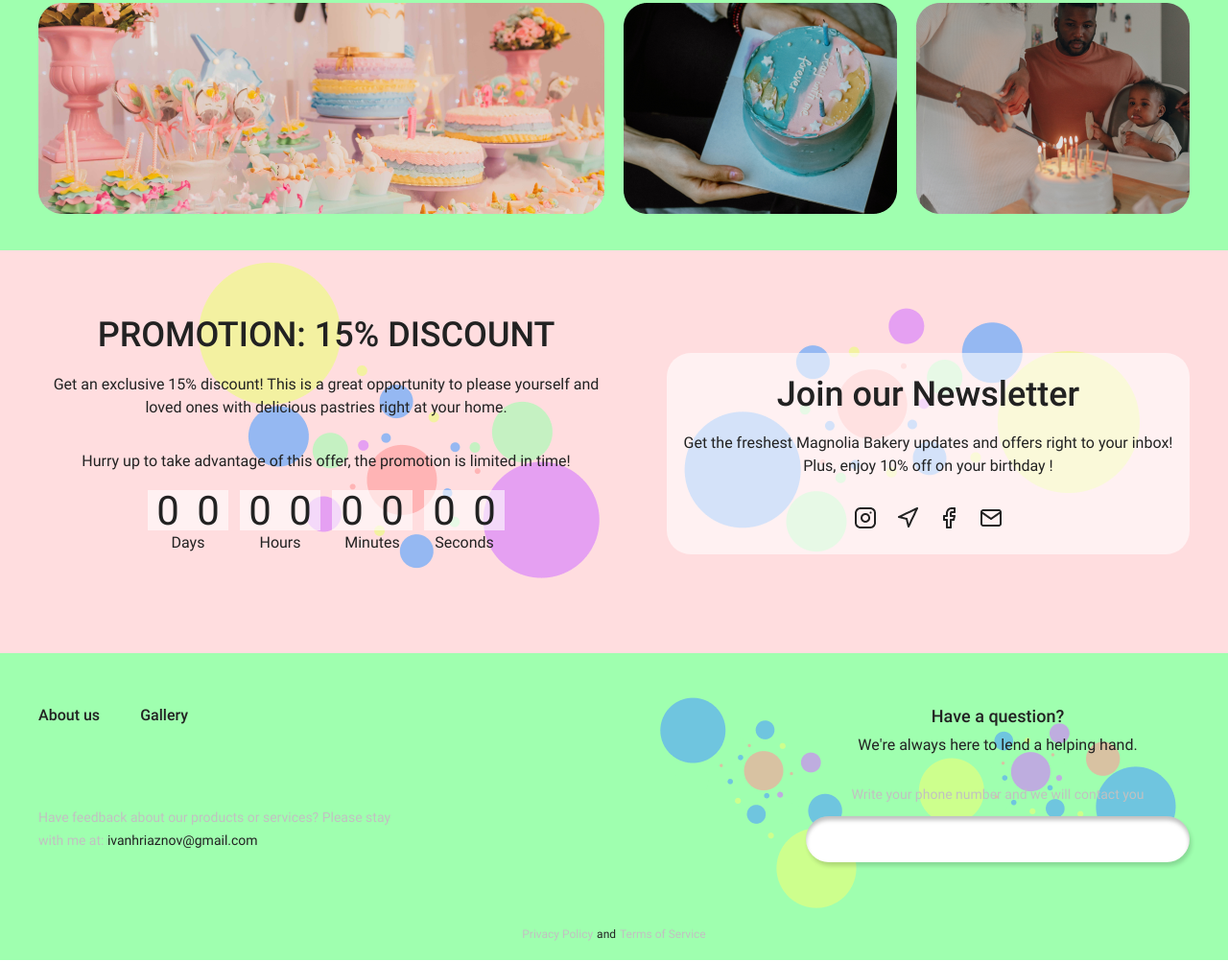
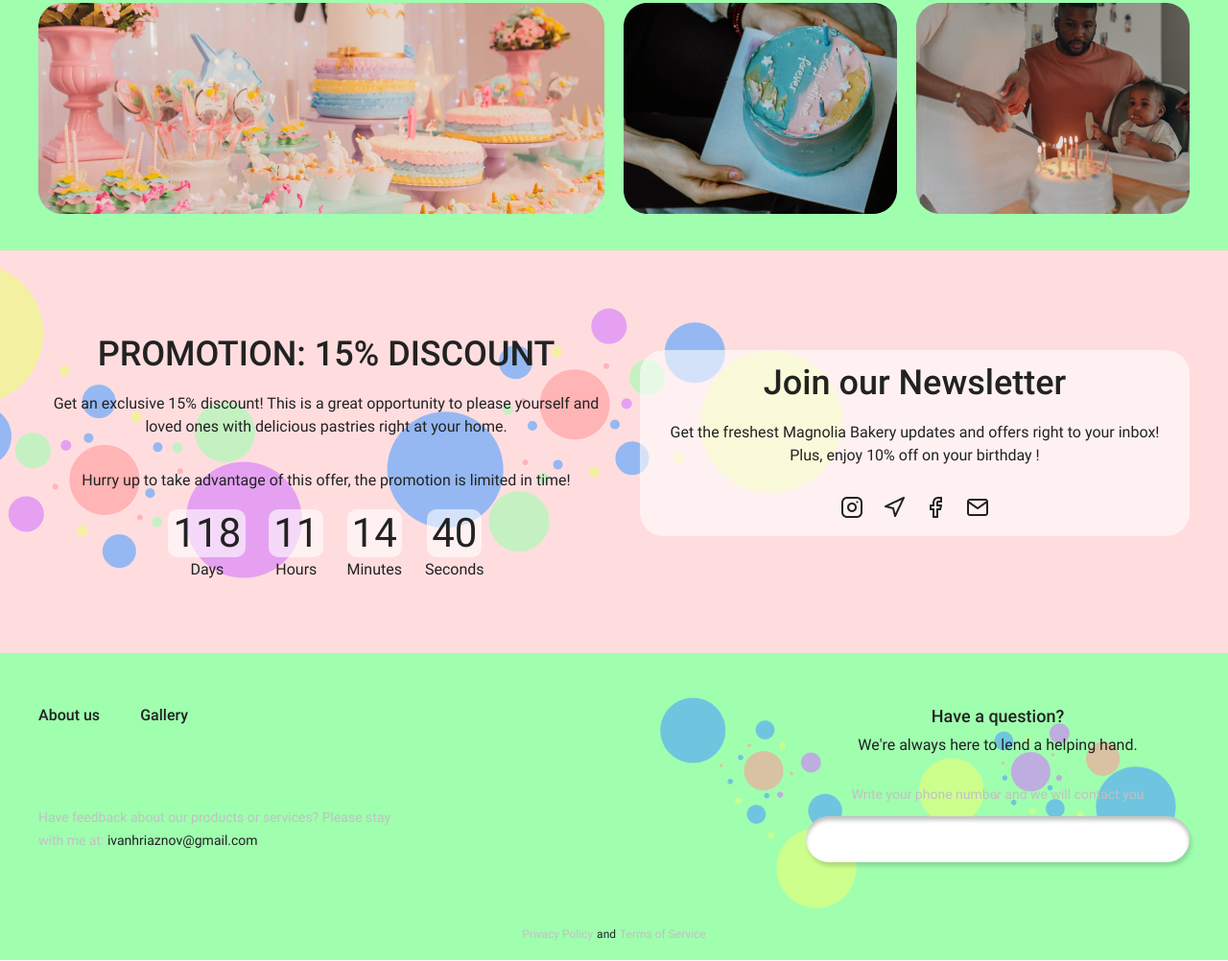
Before and after one commit to IvanGHr/candy_vite-proj, a website built with Vite: page index.html in a window 1280 px wide. Shown: the part 3232-4234 px from the top of the page at 96% size. Built offline with nearby package versions, Linux system fonts and the light colour scheme.

Commit message:
timer created

```diff
--- a/index.html
+++ b/index.html
@@ -277,32 +277,28 @@
 						</div>
 						<div class="timer-box__timers">
 							<div class="timer-box__timer">
-								<div id="days" class="timer-box__number">
-									<div class="timer-box__figure">0</div>
-									<div class="timer-box__figure">0</div>
+								<div class="timer-box__number">
+									<div id="days" class="timer-box__figure"><span>00</span></div>
+									<div class="timer-box__text">Days</div>
 								</div>
-								<div class="timer-box__text">Days</div>
 							</div>
 							<div class="timer-box__timer">
-								<div id="hours" class="timer-box__number">
-									<div class="timer-box__figure">0</div>
-									<div class="timer-box__figure">0</div>
+								<div class="timer-box__number">
+									<div id="hours" class="timer-box__figure"><span>00</span></div>
+									<div class="timer-box__text">Hours</div>
 								</div>
-								<div class="timer-box__text">Hours</div>
 							</div>
 							<div class="timer-box__timer">
-								<div id="minutes" class="timer-box__number">
-									<div class="timer-box__figure">0</div>
-									<div class="timer-box__figure">0</div>
+								<div class="timer-box__number">
+									<div id="minutes" class="timer-box__figure"><span>00</span></div>
+									<div class="timer-box__text">Minutes</div>
 								</div>
-								<div class="timer-box__text">Minutes</div>
 							</div>
 							<div class="timer-box__timer">
-								<div id="seconds" class="timer-box__number">
-									<div class="timer-box__figure">0</div>
-									<div class="timer-box__figure">0</div>
+								<div class="timer-box__number">
+									<div id="seconds" class="timer-box__figure"><span>00</span></div>
+									<div class="timer-box__text">Seconds</div>
 								</div>
-								<div class="timer-box__text">Seconds</div>
 							</div>
 						</div>
 					</div>
@@ -332,9 +328,9 @@
 						</a>
 					</div>
 				</div>
-				<div class="link__bg">
-					<img src="img/bg-linc.png" alt="" />
-				</div>
+			</div>
+			<div class="link__bg">
+				<img src="img/bg-linc.png" alt="" />
 			</div>
 		</section>
 		<footer id="footer" class="footer">
--- a/src/js/main.js
+++ b/src/js/main.js
@@ -4,14 +4,17 @@ import mainSection from './modules/logo';
 import nav from './modules/nav-menu';
 import contactUs from './modules/modals';
 import contact from './modules/contact';
+import timer from './modules/timer';
+import mask from './modules/mask';
 
 window.addEventListener('DOMContentLoaded', () => {
     'use strict';
 
+    let deadLine = '2024-01-01';
+
     mainSection();
     nav();
     contactUs();
-    contact('input[name="phone"]', 'input[name="e-mail"]',)
-
-
+    contact('input[name="phone"]', 'input[name="e-mail"]');
+    timer('.timer-box__timers', deadLine);
 });
--- a/src/js/modules/contact.js
+++ b/src/js/modules/contact.js
@@ -48,6 +48,7 @@ const contact = (checkPhone, checkEmail, url) => {
             if (!formData.get('e-mail') && !formData.get('phone')) {
                 form.querySelector(checkEmail).style.border = '1px solid red'
                 form.querySelector(checkPhone).style.border = '1px solid red'
+                messageStatus.style.color = 'red';
                 messageStatus.textContent = message.empty;
                 setTimeout(() => {
                     form.querySelector(checkEmail).style.border = 'none'
@@ -60,7 +61,10 @@ const contact = (checkPhone, checkEmail, url) => {
                         console.log(result);
                         messageStatus.textContent = message.done;
                     })
-                    .catch(() => messageStatus.textContent = message.fail)
+                    .catch(() => {
+                        messageStatus.textContent = message.fail;
+                        messageStatus.style.color = 'red';
+                    })
                     .finally(() => {
                         clearInputs();
                         setTimeout(() => {
--- /dev/null
+++ b/src/js/modules/mask.js
@@ -0,0 +1,5 @@
+const mask = () => {
+
+};
+
+export default mask;
--- /dev/null
+++ b/src/js/modules/timer.js
@@ -0,0 +1,58 @@
+const timer = (id, deadline) => {
+	const addZero = figure => {
+		if (figure <= 9) {
+			return '0' + figure
+		} else {
+			return figure
+		}
+	}
+
+	const getTimeRemaining = finalDate => {
+		const time = Date.parse(finalDate) - Date.parse(new Date()),
+			days = Math.floor(time / (1000 * 60 * 60 * 24)),
+			hours = Math.floor((time / (1000 * 60 * 60)) % 24),
+			minutes = Math.floor((time / 1000 / 60) % 60),
+			seconds = Math.floor((time / 1000) % 60)
+
+		return {
+			totalTime: time,
+			days: days,
+			hours: hours,
+			minutes: minutes,
+			seconds: seconds,
+		}
+	}
+
+	const setClockToPage = (selector, finalDate) => {
+		const timer = document.querySelector(selector),
+			days = timer.querySelector('#days'),
+			hours = timer.querySelector('#hours'),
+			minutes = timer.querySelector('#minutes'),
+			seconds = timer.querySelector('#seconds'),
+			timeInterval = setInterval(updateClock, 1000)
+
+		updateClock()
+
+		function updateClock() {
+			const time = getTimeRemaining(finalDate)
+
+			days.textContent = addZero(time.days)
+			hours.textContent = addZero(time.hours)
+			minutes.textContent = addZero(time.minutes)
+			seconds.textContent = addZero(time.seconds)
+
+			if (time.totalTime <= 0) {
+				days.textContent = '00'
+				hours.textContent = '00'
+				minutes.textContent = '00'
+				seconds.textContent = '00'
+
+				clearInterval(timeInterval)
+			}
+		}
+	}
+
+	setClockToPage(id, deadline)
+}
+
+export default timer;
--- a/src/sass/main.sass
+++ b/src/sass/main.sass
@@ -295,24 +295,25 @@ body
 .link
     min-height: 420px
     background-color: $color-pink
+    z-index: 10
+    position: relative
     .container
-        position: relative
-        z-index: 1
+        display: flex
+        justify-content: space-between
+        align-items: center
+        padding-top: 20px
     &__bg
         position: absolute
         top: 0
-        right: 50px
-        z-index: -1
+        right: 400px
         opacity: 0.6
+        z-index: -10
     &__promotion
         padding-top: 68px
         max-width: 50%
         height: 100%
-
     &__join
-        position: absolute
-        top: 107px
-        right: 0
+        margin-top: 40px
 
 .promotion
     &__title
@@ -336,34 +337,38 @@ body
         margin-bottom: 18px
     &__timers
         display: flex
+        flex-direction: row
+        flex-wrap: nowrap
         justify-content: center
-        flex-direction: row
+        align-items: center
     &__timer
         display: flex
-        flex-direction: column
-        flex-wrap: nowrap
+        flex-direction: row
         align-items: center
-        margin-right: 12px
+        margin-right: 24px
         &:last-child
             margin-right: 0
     &__number
         display: flex
-        flex-direction: row
-        justify-content: center
-        margin-bottom: 4px
+        flex-direction: column
+        align-items: center
+        justify-content: space-between
     &__figure
-        width: 42px
-        height: 42px
+        padding: 3px 5px
         background-color: rgba(255, 255, 255, 0.6)
+        border-radius: 10px
         text-align: center
         font-size: 42px
         line-height: 44px
+        margin-bottom: 4px
+    &__text
+        font-weight: 400
+        font-size: 16px
 
 .join
-    min-height: 210px
-    max-width: 590px
     background-color: rgba(255, 255, 255, 0.6)
     border-radius: 25px
+    padding: 14px
     display: flex
     flex-direction: column
     justify-content: center
@@ -590,8 +595,8 @@ body
     bottom: 48px
     left: 50%
     transform: translateX(-50%)
-    color: red
     padding: 2px 14px
     font-size: 14px
     font-weight: 500
     border-radius: 25px
+    color: $color-black
```
